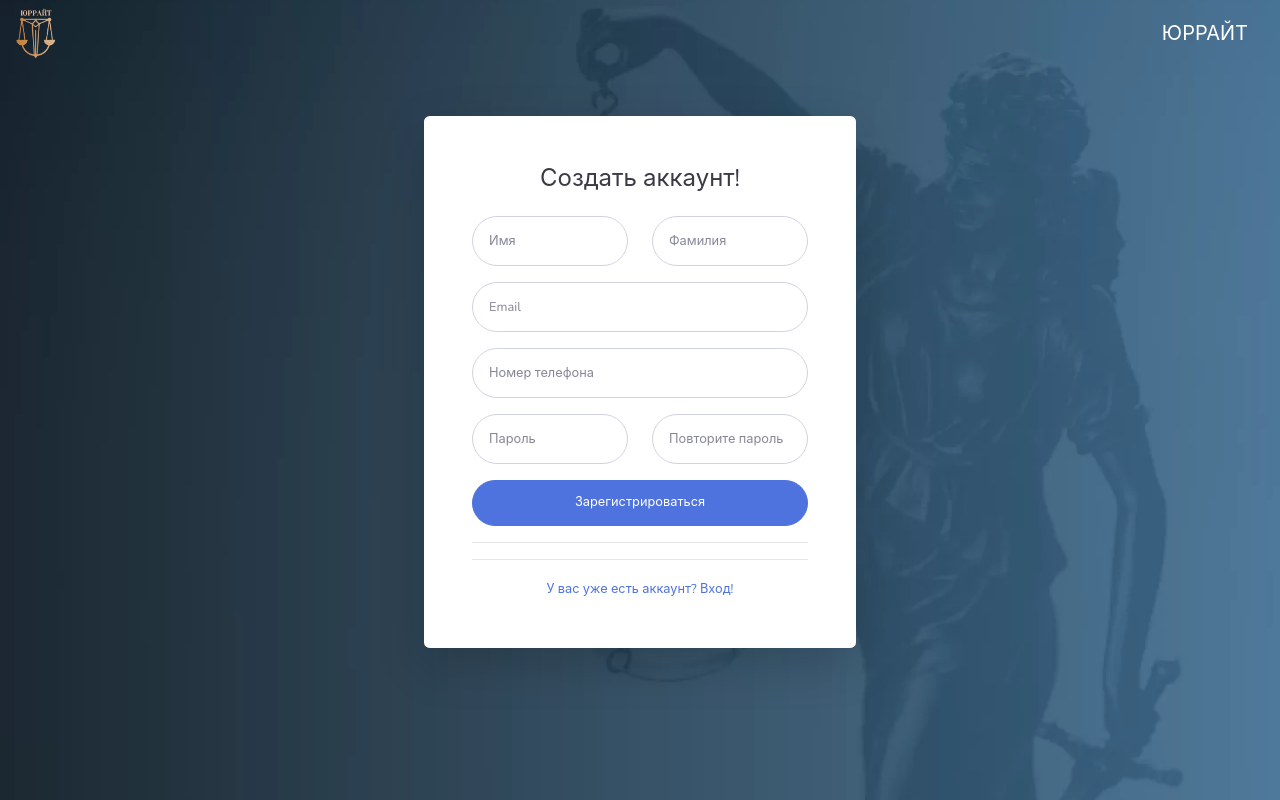
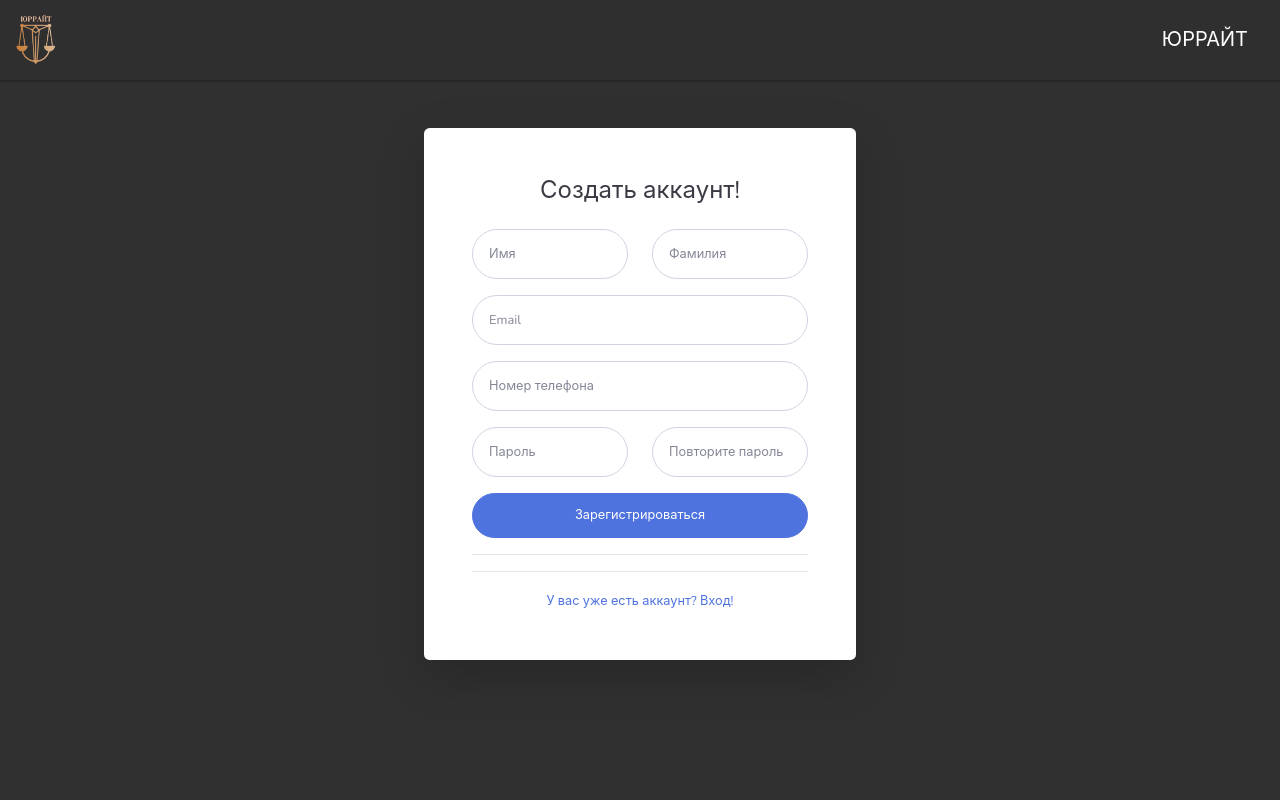
Before and after one commit to kuanqk/yourightkz, a Django app: page /register.html in a window 1280 px wide. Run offline with Django 3.2, Linux system fonts and the light colour scheme; some libraries are stand-ins or nearby versions.

Commit message:
change login, register html

```diff
--- a/app/templates/login.html
+++ b/app/templates/login.html
@@ -10,7 +10,7 @@
 <body>
     <style>
         body {
-            background-image: url('../static/img/background.webp');
+            background-color: #303030;
             background-repeat: no-repeat;
             background-position: center;
             background-size: cover;
@@ -18,7 +18,7 @@
     </style>
 
 
-    <nav class="navbar navbar-dark bg-transparent">
+    <nav class="navbar navbar-dark" style="background-color: rgba(48,48,48,0.95); height:80px; box-shadow: 0px 1px 3px rgba(0,0,0,0.40);">
         <a href="https://youright.kz/">
         <img src="../static/img/logo.png" alt="logo"  style="width:40px;">
         </a>
--- a/app/templates/register.html
+++ b/app/templates/register.html
@@ -10,14 +10,14 @@
 <body>
     <style>
         body {
-            background-image: url('../static/img/background.webp');
+            background-color: #303030;
             background-repeat: no-repeat;
             background-position: center;
             background-size: cover;
         }
     </style>
 
-    <nav class="navbar navbar-dark bg-transparent">
+    <nav class="navbar navbar-dark" style="background-color: rgba(48,48,48,0.95); height:80px; box-shadow: 0px 1px 3px rgba(0,0,0,0.40);">
         <a href="https://youright.kz/">
         <img src="../static/img/logo.png" alt="logo"  style="width:40px;">
         </a>
```
Also changed, not shown: 1 other file.
